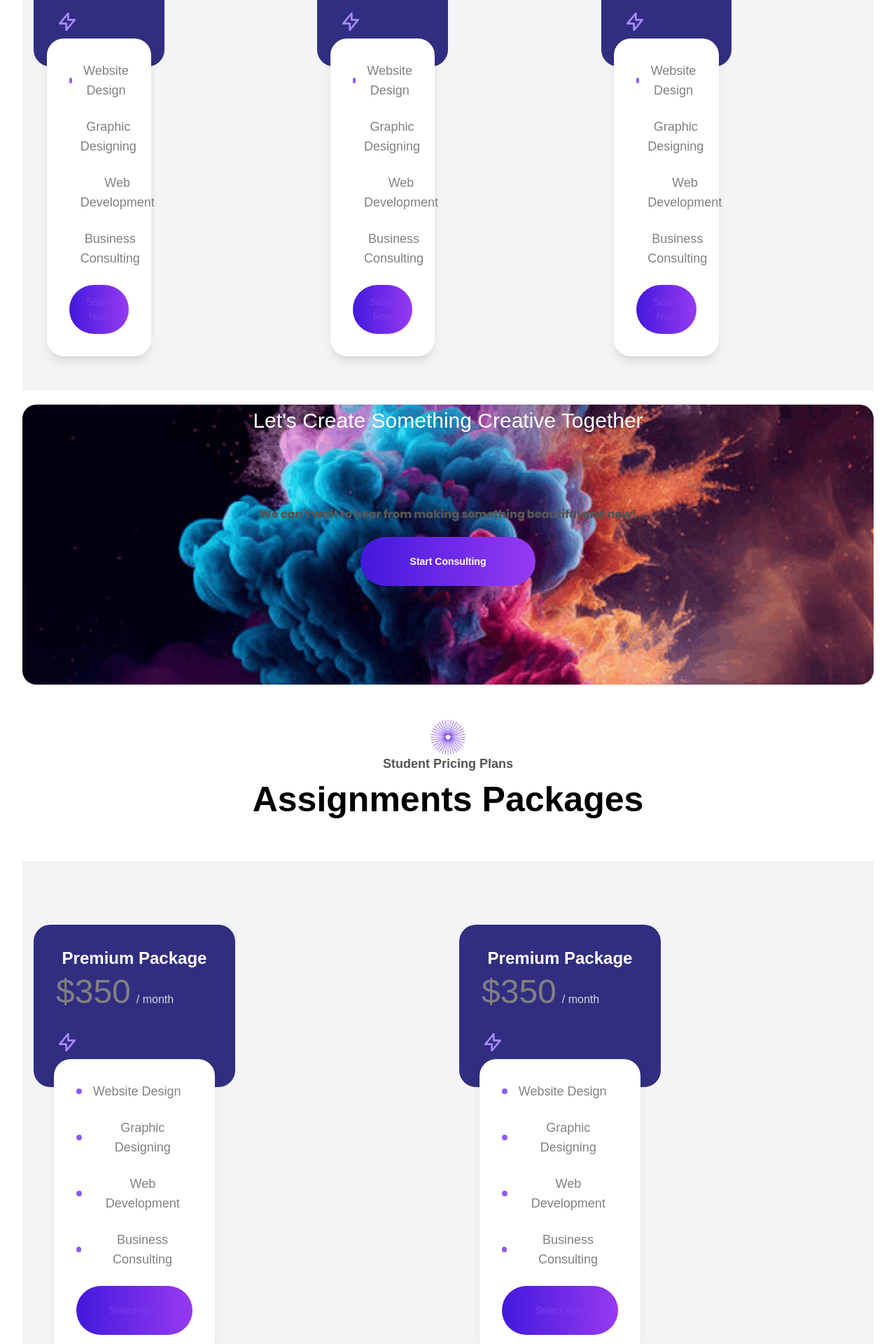
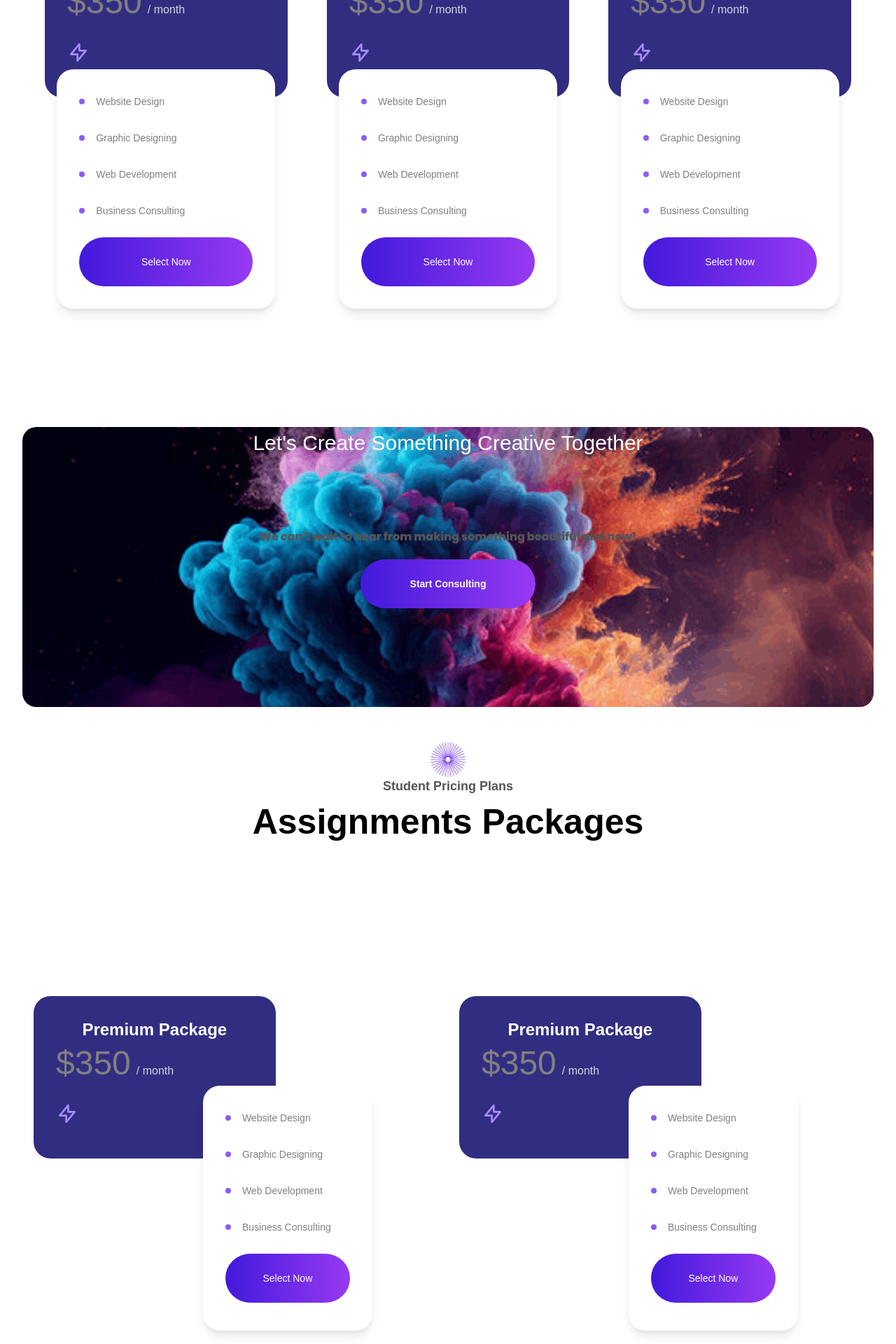
Before and after one commit to armenuhitoroyan/web-cv, a React (Vite) app: page /pricing-plans in a window 1280 px wide. Shown: the part 600-2520 px from the top of the page at 70% size. Built offline with nearby package versions, Linux system fonts and the light colour scheme.

Commit message:
added missing pages

```diff
--- a/src/components/Navbar.tsx
+++ b/src/components/Navbar.tsx
@@ -13,7 +13,7 @@ const Navbar: React.FC = () => {
   };
   return (
     <div
-      className={`w-full  flex items-center justify-center md:flex-row gap-20 ${styles.header}`}
+      className={`w-full  flex items-center justify-center md:flex-row gap-5 ${styles.header}`}
     >
       <img src={image} alt="logo not found!" />
       <nav style={{ padding: "1rem", color: "white" }}>
@@ -27,7 +27,9 @@ const Navbar: React.FC = () => {
               onChange={handleChange}
               className="select-dropdown"
             >
-              <option value="/">Home</option>
+              <option  value="/">
+                Home
+              </option>
               <option value="/index-2">Home 2</option>
               <option value="/index-3">Home 3</option>
               <option value="/index-4">Home 4 (Light)</option>
--- a/src/components/Package.tsx
+++ b/src/components/Package.tsx
@@ -1,62 +1,11 @@
 import React from "react";
 import styles from "../style/Home2.module.css";
-
-interface Package {
-  name: string;
-  price: number;
-  features: string[];
-}
-
-const pricingPackages: Package[] = [
-  {
-    name: "Basic Package",
-    price: 350,
-    features: [
-      "Website Design",
-      "Graphic Designing",
-      "Web Development",
-      "Business Consulting",
-    ],
-  },
-  {
-    name: "Premium Package",
-    price: 650,
-    features: [
-      "Website Design",
-      "Graphic Designing",
-      "Web Development",
-      "Business Consulting",
-    ],
-  },
-];
-
-const PricingCard: React.FC<{ pkg: Package }> = ({ pkg }) => (
-  <div className={`${styles.package_card} `}>
-    <div className={`text-white p-6 rounded-2xl shadow-lg ${styles.price}`}>
-      <h3 className="text-xl font-semibold mb-4">{pkg.name}</h3>
-      <p className="text-3xl font-bold mb-6">
-        ${pkg.price} <span className="text-lg font-normal">/ month</span>
-      </p>
-    </div>
-    <div className={`${styles.skills} text-white p-6 rounded-2xl shadow-lg`}>
-      <ul className="mb-6">
-        {pkg.features.map((feature, idx) => (
-          <li key={idx} className="mb-2">
-            {feature}
-          </li>
-        ))}
-      </ul>
-      <button className="bg-white  font-bold py-2 px-4 rounded-full hover:bg-gray-100 transition">
-        Select Now
-      </button>
-    </div>
-  </div>
-);
+import PricingCard from "./PricingCard";
 
 const Packages: React.FC = () => {
   return (
     <div className={`flex container mx-auto py-10 px-4 ${styles.package}`}>
-      <div className="text-center mb-8">
+      <div className="text-center mt-20">
         <h2 className="text-4xl font-bold mb-2">Pricing Plans</h2>
         <p className="text-gray-500 max-w-md mx-auto">
           Lorem ipsum dolor sit amet, consectetur adipiscing elit. Lorem ipsum
@@ -65,12 +14,21 @@ const Packages: React.FC = () => {
       </div>
 
       <div
-        style={{ width: "100%" }}
+        style={{ width: "70%" }}
         className="flex flex-col md:flex-row justify-end gap-20"
       >
-        {pricingPackages.map((pkg, index) => (
-          <PricingCard key={index} pkg={pkg} />
-        ))}
+        <PricingCard
+          marginTop="-40px"
+          marginLeft="5%"
+          widthBottom={100}
+          widthTop={90}
+        />
+        <PricingCard
+          marginTop="-40px"
+          marginLeft="5%"
+          widthBottom={100}
+          widthTop={90}
+        />
       </div>
     </div>
   );
--- a/src/components/PricingCard.tsx
+++ b/src/components/PricingCard.tsx
@@ -1,16 +1,30 @@
 import React from "react";
 
-interface PricingCardProps {}
+interface PricingCardProps {
+  widthTop?: number;
+  widthBottom?: number;
+  height?: number;
+  marginLeft?: string;
+  marginTop?: string;
+  btnHeight?: number;
+}
 
-const PricingCard: React.FC<PricingCardProps> = () => {
+const PricingCard: React.FC<PricingCardProps> = ({
+  marginLeft,
+  marginTop,
+  widthBottom,
+  widthTop,
+  height,
+  btnHeight,
+}) => {
   return (
-    <div
-      style={{ width: "100%" }}
-      className="flex justify-center items-center min-h-screen bg-gray-100 p-4"
-    >
-      <div className=" flex-col md:flex-col max-w-4xl w-full gap-4">
+    <div className="w-full flex justify-start items-center min-h-screen p-4">
+      <div
+        style={{ width: `${widthBottom}%` }}
+        className=" flex-col md:flex-col max-w-4xl w-full gap-4"
+      >
         {/* Purple Card */}
-        <div className="w-full md:w-1/2 bg-indigo-900 rounded-3xl p-8 text-white">
+        <div className="  bg-indigo-900 rounded-3xl p-8 text-white">
           <h2 className="text-2xl font-semibold mb-2">Premium Package</h2>
           <div className="flex items-baseline mb-8">
             <span className="text-5xl font-bold">$350</span>
@@ -35,27 +49,55 @@ const PricingCard: React.FC<PricingCardProps> = () => {
 
         {/* White Card */}
         <div
-          style={{ marginTop: "-40px", width: "40%", marginLeft: "5%" }}
-          className="w-full md:w-1/2 bg-white rounded-3xl p-8 shadow-lg"
+          style={{
+            marginTop: `${marginTop}`,
+            width: `${widthTop}%`,
+            marginLeft: `${marginLeft}`,
+            height: `${height}px`,
+          }}
+          className="w-full bg-white rounded-3xl p-8 shadow-lg"
         >
           <div className="space-y-6">
             <div className="flex items-center">
               <div className="h-2 w-2 rounded-full bg-purple-500 mr-4"></div>
-              <span className="text-lg font-medium">Website Design</span>
+              <span
+                style={{ fontSize: "14px" }}
+                className="text-lg font-medium"
+              >
+                Website Design
+              </span>
             </div>
             <div className="flex items-center">
               <div className="h-2 w-2 rounded-full bg-purple-500 mr-4"></div>
-              <span className="text-lg font-medium">Graphic Designing</span>
+              <span
+                style={{ fontSize: "14px" }}
+                className="text-lg font-medium"
+              >
+                Graphic Designing
+              </span>
             </div>
             <div className="flex items-center">
               <div className="h-2 w-2 rounded-full bg-purple-500 mr-4"></div>
-              <span className="text-lg font-medium">Web Development</span>
+              <span
+                style={{ fontSize: "14px" }}
+                className="text-lg font-medium"
+              >
+                Web Development
+              </span>
             </div>
             <div className="flex items-center">
               <div className="h-2 w-2 rounded-full bg-purple-500 mr-4"></div>
-              <span className="text-lg font-medium">Business Consulting</span>
+              <span
+                style={{ fontSize: "14px" }}
+                className="text-lg font-medium"
+              >
+                Business Consulting
+              </span>
             </div>
-            <button className="w-full py-3 px-6 text-purple-600 font-medium border-2 border-purple-600 rounded-full hover:bg-purple-600 hover:text-white transition-colors duration-300 mt-6">
+            <button
+              style={{ height: `${btnHeight}px` }}
+              className="w-full  py-3 px-6  font-medium border-2 border-purple-600 rounded-full hover:bg-purple-600 hover:text-white transition-colors duration-300 mt-6"
+            >
               Select Now
             </button>
           </div>
--- a/src/pages/Blog/OurBlog.tsx
+++ b/src/pages/Blog/OurBlog.tsx
@@ -9,10 +9,9 @@ import News from "../../components/News";
 
 import Category from "../../components/Categories";
 
-
 const Pagination: React.FC = () => {
   return (
-    <div className="flex items-center justify-between border-t border-gray-200 bg-white px-4 py-3 sm:px-6">
+    <div className="flex items-start justify-between border-t border-gray-200 bg-white px-4 py-3 sm:px-6">
       {/* Mobile Navigation */}
       <div className="flex flex-1 justify-between sm:hidden">
         <a
--- a/src/pages/pages/PricingPlans.tsx
+++ b/src/pages/pages/PricingPlans.tsx
@@ -10,16 +10,25 @@ export const PricingPlans: React.FC = () => {
   return (
     <div className={styles.container}>
       <ParticlesContainer title="About Us" ref="about" img={bgImage} />
-      <div style={{ width: "100%" }} className="flex flex-col md:flex-row">
-        <div style={{ width: "100%" }}>
-          <PricingCard />
-        </div>
-        <div style={{ width: "100%" }}>
-          <PricingCard />
-        </div>
-        <div style={{ width: "100%" }}>
-          <PricingCard />
-        </div>
+      <div className="grid grid-cols-1 md:grid-cols-3 gap-6 p-4">
+        <PricingCard
+          marginTop="-40px"
+          marginLeft="5%"
+          widthBottom={100}
+          widthTop={90}
+        />
+        <PricingCard
+          marginTop="-40px"
+          marginLeft="5%"
+          widthBottom={100}
+          widthTop={90}
+        />
+        <PricingCard
+          marginTop="-40px"
+          marginLeft="5%"
+          widthBottom={100}
+          widthTop={90}
+        />
       </div>
       <div
         style={{ backgroundImage: `url(${bgImage})`, marginTop: "20px" }}
@@ -37,12 +46,26 @@ export const PricingPlans: React.FC = () => {
           description="Assignments Packages"
         />
       </div>
-      <div style={{ width: "100%" }} className="flex flex-col md:flex-row">
+      <div className="flex flex-col justify-center items-center md:flex-row">
         <div style={{ width: "100%" }}>
-          <PricingCard />
+          <PricingCard
+            marginLeft="70%"
+            marginTop="-30%"
+            widthBottom={60}
+            widthTop={70}
+            height={350}
+            btnHeight={70}
+          />
         </div>
         <div style={{ width: "100%" }}>
-          <PricingCard />
+          <PricingCard
+            marginLeft="70%"
+            marginTop="-30%"
+            widthBottom={60}
+            widthTop={70}
+            height={350}
+            btnHeight={70}
+          />
         </div>
       </div>
       <Footer />
--- a/src/routes/AppRoutes.tsx
+++ b/src/routes/AppRoutes.tsx
@@ -17,7 +17,7 @@ import OurBlog from "../pages/Blog/OurBlog";
 import PortfolioDetails from "../pages/portfolio/PortfolioDetails";
 import HomePage3 from "../pages/Homepage/Home3";
 import PricingPlans from "../pages/pages/PricingPlans";
-import PortfolioDetails2 from "../pages/portfolio/Profiledetails2";
+import PortfolioDetails2 from "../pages/portfolio/PortfolioDetails2";
 
 function AppRoutes(): JSX.Element {
   const hideNavbar =
--- a/src/style/Navbar.module.css
+++ b/src/style/Navbar.module.css
@@ -42,6 +42,7 @@
 
 .list li select option {
   background-color: transparent !important;
+  color: black !important;
 }
 
 @media (max-width: 767px) {
```
Also changed, not shown: src/pages/portfolio/PortfolioDetails2.tsx (renamed from src/pages/portfolio/Profiledetails2.tsx).
